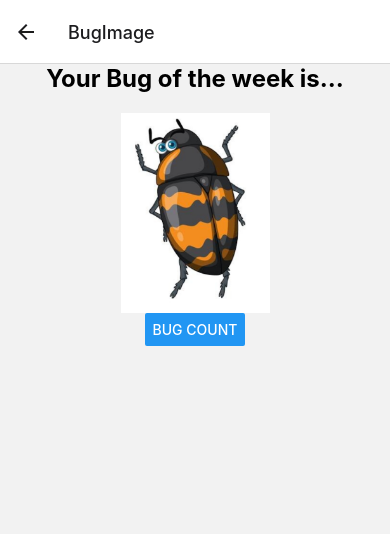
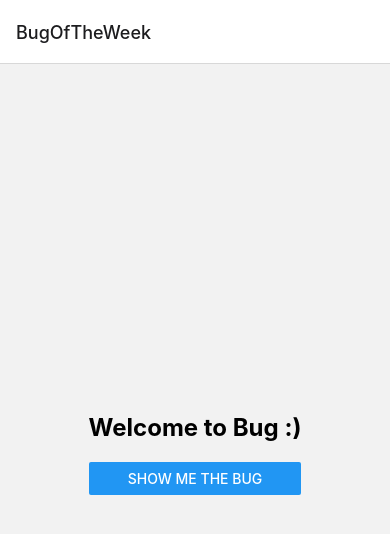
Before and after one commit to sjoliver/bug-app, a React Native app: screen /BugImage in a window 390 px wide. Shown: the top 534 px of the page. Built offline with nearby package versions, Linux system fonts and the light colour scheme.

Commit message:
update bugoftheweekscreen to include all components -- add fade effects to each instead of user navigating through different pages

```diff
--- a/App.jsx
+++ b/App.jsx
@@ -3,32 +3,17 @@ import {StyleSheet, Text, View} from 'react-native';
 import {NavigationContainer} from '@react-navigation/native';
 import {createNativeStackNavigator} from '@react-navigation/native-stack';
 import BugOfTheWeekScreen from './src/components/BugOfTheWeekScreen';
-import WelcomeScreen from './src/components/WelcomeScreen';
-import BugImageScreen from './src/components/BugImageScreen';
-import BugCounterScreen from './src/components/BugCounterScreen';
-import BugInteractionScreen from './src/components/BugInteractionScreen';
+import BugSpreadScreen from './src/components/BugSpreadScreen';
 
 const Stack = createNativeStackNavigator();
 
 export default function App() {
   return (
     <NavigationContainer>
-      <Stack.Navigator initialRouteName="Welcome">
-        <Stack.Screen name="Welcome" component={WelcomeScreen} />
+      <Stack.Navigator initialRouteName="BugOfTheWeek">
         <Stack.Screen name="BugOfTheWeek" component={BugOfTheWeekScreen} />
-        <Stack.Screen name="BugImage" component={BugImageScreen} />
-        <Stack.Screen name="BugCounter" component={BugCounterScreen} />
-        <Stack.Screen name="BugInteraction" component={BugInteractionScreen} />
+        <Stack.Screen name="BugSpread" component={BugSpreadScreen} />
       </Stack.Navigator>
     </NavigationContainer>
   );
 }
-
-// const styles = StyleSheet.create({
-//   container: {
-//     flex: 1,
-//     backgroundColor: '#fff',
-//     alignItems: 'center',
-//     justifyContent: 'center',
-//   },
-// });
--- a/src/components/BugCounterScreen.js
+++ b/src/components/BugCounterScreen.js
@@ -1,20 +1,25 @@
-import React from 'react';
-import {View, Text, StyleSheet, Image, Button} from 'react-native';
+import React, {useEffect} from 'react';
+import {View, Text, StyleSheet, Image} from 'react-native';
 
 const BugCounterScreen = ({route, navigation}) => {
   const {bugImage} = route.params;
 
   const bugCount = 5;
 
+  useEffect(() => {
+    // Navigate to BugInteractionScreen after 5 seconds
+    const timer = setTimeout(() => {
+      navigation.navigate('BugInteraction', {bugImage});
+    }, 2000);
+
+    return () => clearTimeout(timer);
+  }, [navigation, bugImage]);
+
   return (
     <View style={styles.container}>
       <Text style={styles.welcomeText}>Your Bug of the week is...</Text>
       <Image source={bugImage} style={styles.image} />
       <Text style={styles.count}>Total Bugs Caught: {bugCount}</Text>
-      <Button
-        title="Spread Bug"
-        onPress={() => navigation.navigate('BugInteraction')}
-      />
     </View>
   );
 };
@@ -22,7 +27,7 @@ const BugCounterScreen = ({route, navigation}) => {
 const styles = StyleSheet.create({
   container: {
     flex: 1,
-    justifyContent: 'flex-start',
+    justifyContent: 'center',
     alignItems: 'center',
   },
   welcomeText: {
--- a/src/components/BugImageScreen.js
+++ b/src/components/BugImageScreen.js
@@ -1,45 +1,16 @@
-import React, {useState, useEffect} from 'react';
-import {View, Text, StyleSheet, Button, Image} from 'react-native';
+import React from 'react';
+import {View, Text, StyleSheet, Image, Button} from 'react-native';
 
-// Import all bug images statically
-const bugImages = [
-  require('../../assets/bugs/bug_1.png'),
-  require('../../assets/bugs/bug_2.png'),
-  require('../../assets/bugs/bug_3.png'),
-  require('../../assets/bugs/bug_4.png'),
-  require('../../assets/bugs/bug_5.png'),
-  require('../../assets/bugs/bug_6.png'),
-  require('../../assets/bugs/bug_7.png'),
-  require('../../assets/bugs/bug_8.png'),
-  require('../../assets/bugs/bug_9.png'),
-  require('../../assets/bugs/bug_10.png'),
-];
-
-const BugImageScreen = ({navigation}) => {
-  const [randomBugNumber, setRandomBugNumber] = useState(null);
-
-  useEffect(() => {
-    // Generate a random number between 1 and 10
-    const randomNumber = Math.floor(Math.random() * 10) + 1;
-    setRandomBugNumber(randomNumber);
-  }, []);
-
-  // Function to select the bug image based on the random bug number
-  const getBugImage = () => {
-    if (randomBugNumber && randomBugNumber >= 1 && randomBugNumber <= 10) {
-      return bugImages[randomBugNumber - 1];
-    }
-    // Default image or null if randomBugNumber is not set yet or out of range
-    return null; // You can set this to a default image or leave it null
-  };
+const BugImageScreen = ({route, navigation}) => {
+  const {bugImage} = route.params;
 
   return (
     <View style={styles.container}>
-      <Text style={styles.welcomeText}>Your Bug of the week is...</Text>
-      {randomBugNumber && <Image source={getBugImage()} style={styles.image} />}
+      <Text style={styles.welcomeText}>Here is your Bug of the week!</Text>
+      <Image source={bugImage} style={styles.image} />
       <Button
         title="Bug Count"
-        onPress={() => navigation.navigate('BugCounter')}
+        onPress={() => navigation.navigate('BugCounter', {bugImage})}
       />
     </View>
   );
--- a/src/components/BugInteractionScreen.js
+++ b/src/components/BugInteractionScreen.js
@@ -4,15 +4,17 @@ import {View, Text, StyleSheet, Image, Button} from 'react-native';
 const BugInteractionScreen = ({route, navigation}) => {
   const {bugImage} = route.params;
 
-  // Assume you have a state variable to hold the bug count
-  const bugCount = 5; // This is just an example, you can replace it with your actual bug count
+  const bugCount = 5;
 
   return (
     <View style={styles.container}>
       <Text style={styles.welcomeText}>Your Bug of the week is...</Text>
       <Image source={bugImage} style={styles.image} />
       <Text style={styles.count}>Total Bugs Caught: {bugCount}</Text>
-      <Button title="Spread Bug" onPress={() => navigation.navigate('')} />
+      <Button
+        title="Spread my bug"
+        onPress={() => navigation.navigate('BugInteractionScreen')}
+      />
     </View>
   );
 };
@@ -20,7 +22,7 @@ const BugInteractionScreen = ({route, navigation}) => {
 const styles = StyleSheet.create({
   container: {
     flex: 1,
-    justifyContent: 'flex-start',
+    justifyContent: 'center',
     alignItems: 'center',
   },
   welcomeText: {
--- a/src/components/BugOfTheWeekScreen.js
+++ b/src/components/BugOfTheWeekScreen.js
@@ -1,14 +1,118 @@
-import React from 'react';
-import {View, Text, StyleSheet, Button} from 'react-native';
+import React, {useState, useEffect, useRef} from 'react';
+import {View, Text, StyleSheet, Button, Image, Animated} from 'react-native';
 
-const BugOfTheWeekScreen = ({navigation}) => {
+// Import all bug images statically
+const bugImages = [
+  require('../../assets/bugs/bug_1.png'),
+  require('../../assets/bugs/bug_2.png'),
+  require('../../assets/bugs/bug_3.png'),
+  require('../../assets/bugs/bug_4.png'),
+  require('../../assets/bugs/bug_5.png'),
+  require('../../assets/bugs/bug_6.png'),
+  require('../../assets/bugs/bug_7.png'),
+  require('../../assets/bugs/bug_8.png'),
+  require('../../assets/bugs/bug_9.png'),
+  require('../../assets/bugs/bug_10.png'),
+];
+
+const BugAppScreen = ({navigation}) => {
+  const [showBugImage, setShowBugImage] = useState(false);
+  const [showBugCount, setShowBugCount] = useState(false);
+  const [showButton, setShowButton] = useState(false);
+  const [randomBugImage, setRandomBugImage] = useState(null);
+  const [welcomeVisible, setWelcomeVisible] = useState(true);
+  const [bugTextVisible, setBugTextVisible] = useState(false);
+
+  const fadeAnimImage = useRef(new Animated.Value(0)).current;
+  const fadeAnimCount = useRef(new Animated.Value(0)).current;
+  const fadeAnimButton = useRef(new Animated.Value(0)).current;
+  const fadeAnimWelcome = useRef(new Animated.Value(1)).current;
+  const fadeAnimBugText = useRef(new Animated.Value(0)).current;
+
+  const handleShowBug = () => {
+    const randomNumber = Math.floor(Math.random() * 10);
+    setRandomBugImage(bugImages[randomNumber]);
+
+    Animated.timing(fadeAnimWelcome, {
+      toValue: 0,
+      duration: 1000,
+      useNativeDriver: true,
+    }).start(() => {
+      setWelcomeVisible(false);
+      setBugTextVisible(true);
+      Animated.timing(fadeAnimBugText, {
+        toValue: 1,
+        duration: 1000,
+        useNativeDriver: true,
+      }).start(() => {
+        setTimeout(() => {
+          setShowBugImage(true);
+          Animated.timing(fadeAnimImage, {
+            toValue: 1,
+            duration: 1000,
+            useNativeDriver: true,
+          }).start();
+        }, 2000);
+
+        setTimeout(() => {
+          setShowBugCount(true);
+          Animated.timing(fadeAnimCount, {
+            toValue: 1,
+            duration: 1000,
+            useNativeDriver: true,
+          }).start();
+        }, 4000);
+
+        setTimeout(() => {
+          setShowButton(true);
+          Animated.timing(fadeAnimButton, {
+            toValue: 1,
+            duration: 1000,
+            useNativeDriver: true,
+          }).start();
+        }, 6000);
+      });
+    });
+  };
+
   return (
     <View style={styles.container}>
-      <Text style={styles.welcomeText}>Your Bug of the week is...</Text>
-      <Button
-        title="Let's see that bug"
-        onPress={() => navigation.navigate('BugImage')}
-      />
+      {welcomeVisible && (
+        <Animated.View style={{opacity: fadeAnimWelcome}}>
+          <Text style={styles.welcomeText}>Welcome to Bug :)</Text>
+          <Button title="Show me the bug" onPress={handleShowBug} />
+        </Animated.View>
+      )}
+
+      {bugTextVisible && (
+        <Animated.View style={{opacity: fadeAnimBugText}}>
+          <Text style={styles.bugText}>Your Bug of the Week is...</Text>
+        </Animated.View>
+      )}
+
+      {randomBugImage && (
+        <Animated.View
+          style={{...styles.imageContainer, opacity: fadeAnimImage}}>
+          <Image source={randomBugImage} style={styles.image} />
+        </Animated.View>
+      )}
+
+      {showBugCount && (
+        <Animated.View style={{opacity: fadeAnimCount}}>
+          <Text style={styles.count}>Total Bugs Spread: 5</Text>
+        </Animated.View>
+      )}
+
+      {showButton && (
+        <Animated.View style={{opacity: fadeAnimButton}}>
+          <Button
+            title="Spread My Bug"
+            onPress={() =>
+              navigation.navigate('BugSpread', {bugImage: randomBugImage})
+            }
+          />
+        </Animated.View>
+      )}
     </View>
   );
 };
@@ -16,14 +120,33 @@ const BugOfTheWeekScreen = ({navigation}) => {
 const styles = StyleSheet.create({
   container: {
     flex: 1,
-    justifyContent: 'flex-start',
+    justifyContent: 'center',
     alignItems: 'center',
+    padding: 20,
   },
   welcomeText: {
     fontSize: 24,
     fontWeight: 'bold',
     marginBottom: 20,
   },
+  bugText: {
+    fontSize: 24,
+    fontWeight: 'bold',
+    marginBottom: 20,
+  },
+  imageContainer: {
+    marginVertical: 20,
+  },
+  image: {
+    width: 200,
+    height: 200,
+    resizeMode: 'contain',
+  },
+  count: {
+    fontSize: 18,
+    fontWeight: 'bold',
+    marginVertical: 20,
+  },
 });
 
-export default BugOfTheWeekScreen;
+export default BugAppScreen;
```
